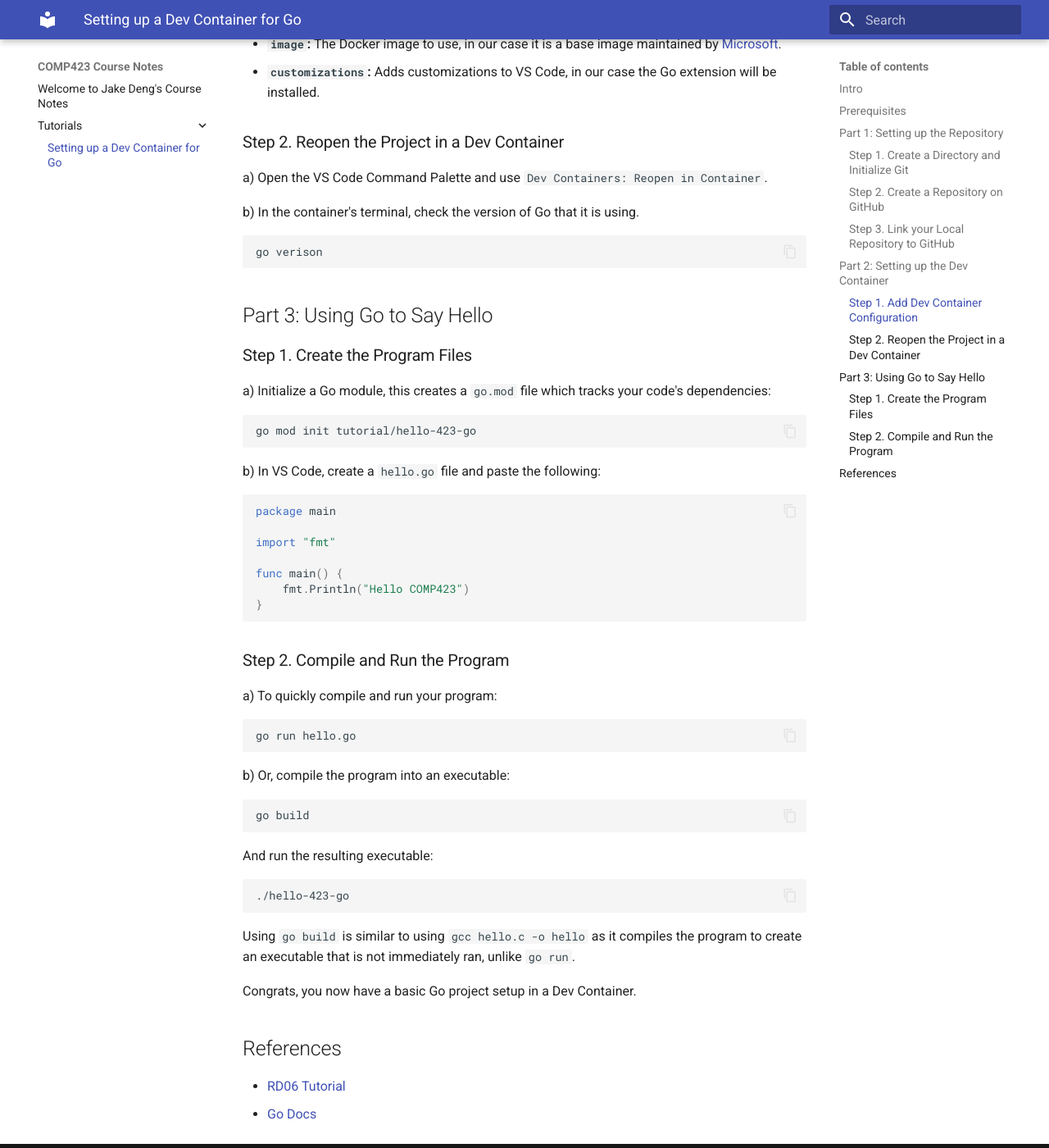
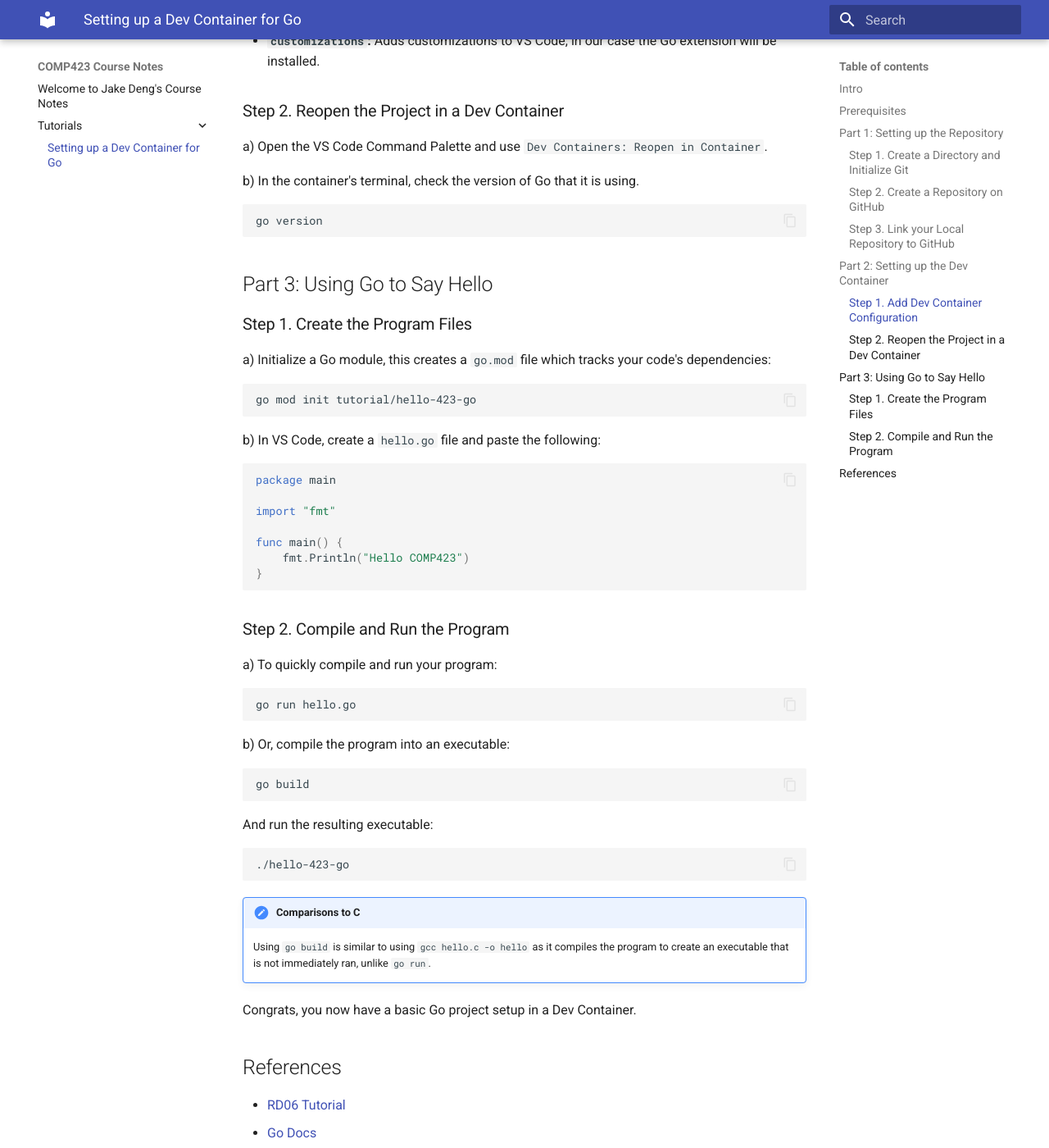
Before and after one commit to jakethellama/comp423-course-notes, an MkDocs documentation site: the page built from docs/tutorials/go-setup.md, in a window 1280 px wide and 1400 px high, scrolled down 2425 px. Shown: the whole window at 82% size. Built offline with MkDocs 1.6.1 and Material for MkDocs 9.7.7, drawn with Linux system fonts in a browser that asks for light colours.

Commit message:
Added highlights and admonitions

````diff
--- a/docs/tutorials/go-setup.md
+++ b/docs/tutorials/go-setup.md
@@ -85,15 +85,13 @@
 
 Paste the following into `devcontainer.json`:
 
-```json
+```json hl_lines="2 3 6"
 {
     "name": "Hello 423 in Go",
     "image": "mcr.microsoft.com/devcontainers/go",
     "customizations": {
         "vscode": {
-            "extensions": [
-                "golang.go"
-            ]
+            "extensions": ["golang.go"]
         }
     }
 }
@@ -112,7 +110,7 @@
 b) In the container's terminal, check the version of Go that it is using.
 
 ```bash
-go verison
+go version
 ```
 
 ## Part 3: Using Go to Say Hello
@@ -157,7 +155,8 @@
 ./hello-423-go
 ```
 
-Using `go build` is similar to using `gcc hello.c -o hello` as it compiles the program to create an executable that is not immediately ran, unlike `go run`.
+!!! note "Comparisons to C"
+    Using `go build` is similar to using `gcc hello.c -o hello` as it compiles the program to create an executable that is not immediately ran, unlike `go run`.
 
 Congrats, you now have a basic Go project setup in a Dev Container.
 
````
